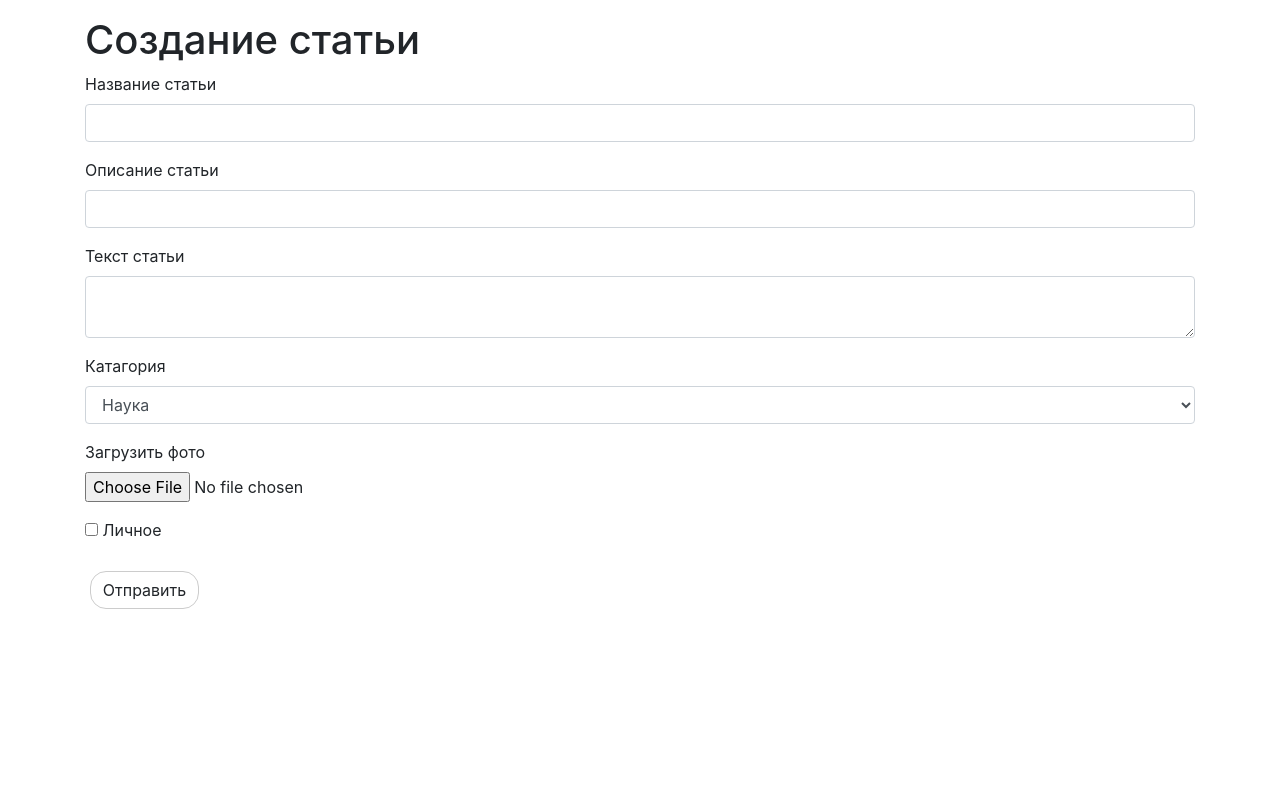
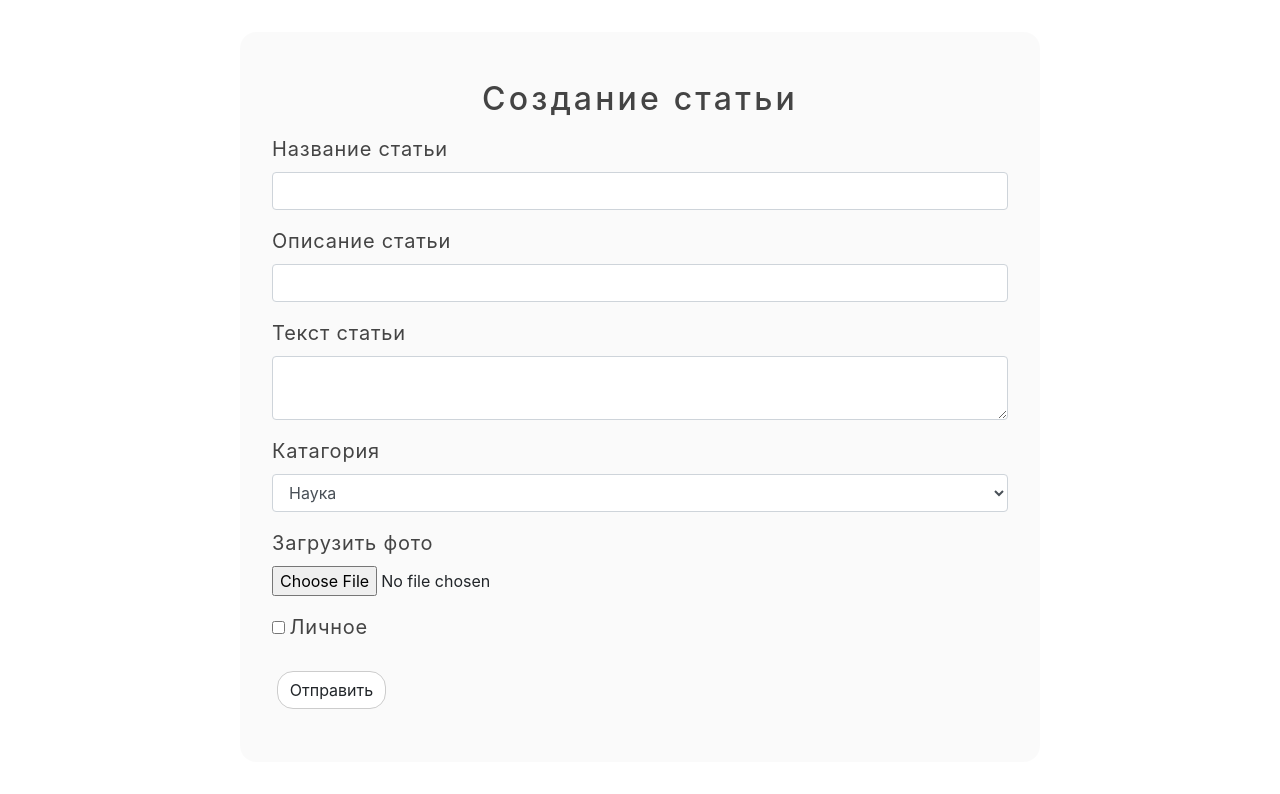
Before and after one commit to yxngxr1/Article-App, a Flask app: page /articles/create in a window 1280 px wide. Shown: the part 56-850 px from the top of the page. Before the commit the page ends 665 px from the top, so only its background shows below. Run offline with Flask 2, Linux system fonts and the light colour scheme; a user stored in the database is signed in; data comes from the database, SQL or seed files in the repository; both versions use the stored data as it was after the commit; some libraries are stand-ins or nearby versions.

Commit message:
fix view & redesign

```diff
--- a/main.py
+++ b/main.py
@@ -171,9 +171,9 @@ def article_list():
 def article_show(article_id):
     session = db_session.create_session()
     article = session.query(Article).get(article_id)
-    title = article.title
     if article:
         if (article.is_private is False) or (article.user == current_user):
+            title = article.title
             article.views += 1
             session.commit()
             category = session.query(Category).get(article.category_id)
--- a/static/css/article.css
+++ b/static/css/article.css
@@ -6,7 +6,7 @@
     display: flex;
     flex-direction: column;
     max-width: 1400px;
-    padding: 2em;
+    padding: 1em;
     margin: 0 auto;
 }
 
@@ -87,6 +87,11 @@
     box-shadow: 0px 1px 15px 1px rgba(0,0,0,0.08);
 }
 
+.bottom-content .content{
+    font-size: 20px;
+    color: #333333;
+}
+
 .article-sort {
     padding: 1em 1em;
     border-radius: 1em;
@@ -141,3 +146,27 @@
     text-align: center;
     margin: 2em auto;
 }
+
+.article_form {
+    display: flex;
+    flex-direction: column;
+    max-width: 800px;
+    padding: 2em;
+    margin: 2em auto;
+    border-radius: 1em;
+    background: rgba(0,0,0,0.02);
+}
+
+.article_form .title {
+  text-align: center;
+  font-size: 32px;
+  letter-spacing: 0.1em;
+  margin: 1rem 1rem;
+  color: #444444;
+}
+
+.article_form label {
+    font-size: 20px;
+    letter-spacing: 0.04em;
+    color: #444444;
+}
--- a/static/css/style.css
+++ b/static/css/style.css
@@ -1,3 +1,16 @@
+.error .title {
+    font-size: 32px;
+    color: #333333;
+    letter-spacing: 0.1em;
+    text-align: center;
+    margin: 2em auto;
+}
+
+textarea.form-control {
+    height: auto;
+    min-height: 4em;
+}
+
 .dropdown-toggle::after {
     border: none;
 }
--- a/templates/article_create.html
+++ b/templates/article_create.html
@@ -3,6 +3,7 @@
 {% block content %}
 
 <div class="container-xl">
+    <div class="article_form">
         {% if message %}
         <h3 class="title alert alert-danger">{{ message }}</h3>
         {% endif %}
@@ -56,5 +57,6 @@
             <p>{{ form.submit(type="submit", class="btn") }}</p>
         </form>
     </div>
+</div>
 
 {% endblock %}
--- a/templates/article_edit.html
+++ b/templates/article_edit.html
@@ -3,6 +3,7 @@
 {% block content %}
 
 <div class="container-xl">
+    <div class="article_form">
         {% if message %}
         <h3 class="title alert alert-danger">{{ message }}</h3>
         {% endif %}
@@ -57,5 +58,6 @@
             <p>{{ form.submit(type="submit", class="btn") }}</p>
         </form>
     </div>
+</div>
 
 {% endblock %}
--- a/templates/article_show.html
+++ b/templates/article_show.html
@@ -35,7 +35,7 @@
             </div>
 
             <div class="bottom-content">
-              <p class="content">{{ article.content }}</p>
+                <p class="content">{{ article.content }}</p>
             </div>
         </div>
     </div>
--- a/templates/error.html
+++ b/templates/error.html
@@ -3,8 +3,10 @@
 {% block content %}
 
 <div class="container-xl">
-    <h3 class="title">{{ title }}</h3>
-    <h3 class="title alert alert-danger">{{ message }}</h3>
+    <div class="error">
+        <h3 class="title">{{ title }}</h3>
+        <h3 class="title alert alert-danger">{{ message }}</h3>
+    </div>
 </div>
 
 {% endblock %}
--- a/templates/user_edit.html
+++ b/templates/user_edit.html
@@ -3,6 +3,7 @@
 {% block content %}
 
 <div class="container-xl">
+    <div class="user_form">
         {% if message %}
             <h3 class="title alert alert-danger">{{ message }}</h3>
         {% endif %}
@@ -74,4 +75,5 @@
             <p>{{ form.submit(type="submit", class="btn") }}</p>
         </form>
     </div>
+</div>
 {% endblock %}
--- a/templates/user_edit_password.html
+++ b/templates/user_edit_password.html
@@ -3,6 +3,7 @@
 {% block content %}
 
 <div class="container-xl">
+    <div class="user_form">
         {% if message %}
             <h3 class="title alert alert-danger">{{ message }}</h3>
         {% endif %}
@@ -32,4 +33,5 @@
             <p>{{ form.submit(type="submit", class="btn") }}</p>
         </form>
     </div>
+</div>
 {% endblock %}
```
Also changed, not shown: db/data.db, static/img/articles/article_3_952272.jpg (added), static/img/articles/article_4_933265.jpg (added), static/img/users/user_2_401970.jpg (added), templates/user_list.html (indentation only). Lines whose indentation alone changed are shown as unchanged.
